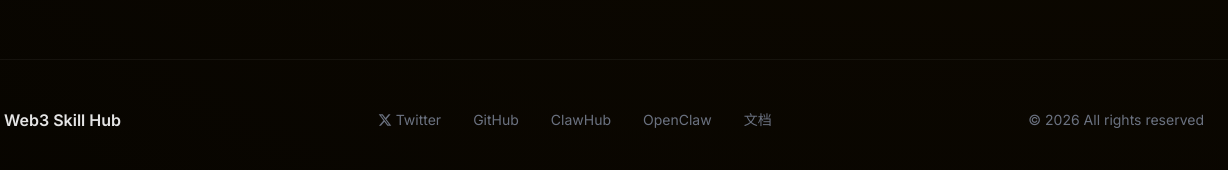
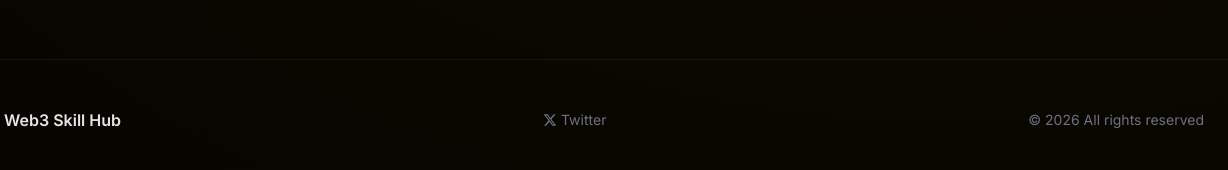
Before and after one commit to FOURCLAWe/web3-skill-hub, a plain HTML site: page index.html in a window 1280 px wide. Shown: the part 6726-6896 px from the top of the page, 52-1280 px from the left. Drawn offline with nearby package versions, Linux system fonts and the light colour scheme.

Commit message:
🧹 简化 Footer - 只保留 Twitter 链接

```diff
--- a/index.html
+++ b/index.html
@@ -1024,10 +1024,6 @@
                         </svg>
                         Twitter
                     </a>
-                    <a href="https://github.com/FOURCLAWe/web3-skill-hub" target="_blank" class="hover:text-white transition-colors">GitHub</a>
-                    <a href="https://clawhub.com" target="_blank" class="hover:text-white transition-colors">ClawHub</a>
-                    <a href="https://openclaw.ai" target="_blank" class="hover:text-white transition-colors">OpenClaw</a>
-                    <a href="https://docs.openclaw.ai" target="_blank" class="hover:text-white transition-colors">文档</a>
                 </div>
 
                 <p class="text-gray-500 text-sm">© 2026 All rights reserved</p>
```
